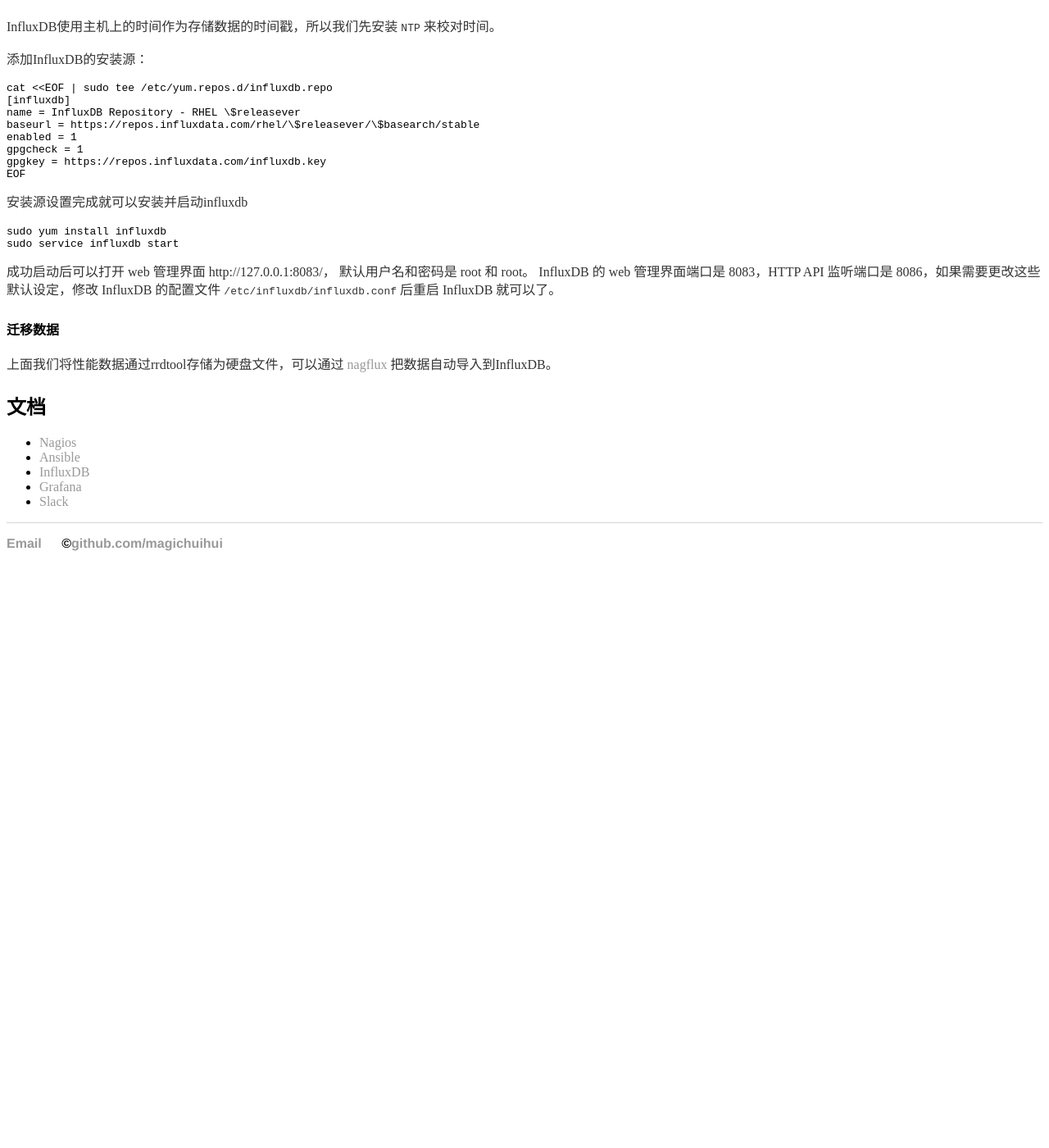
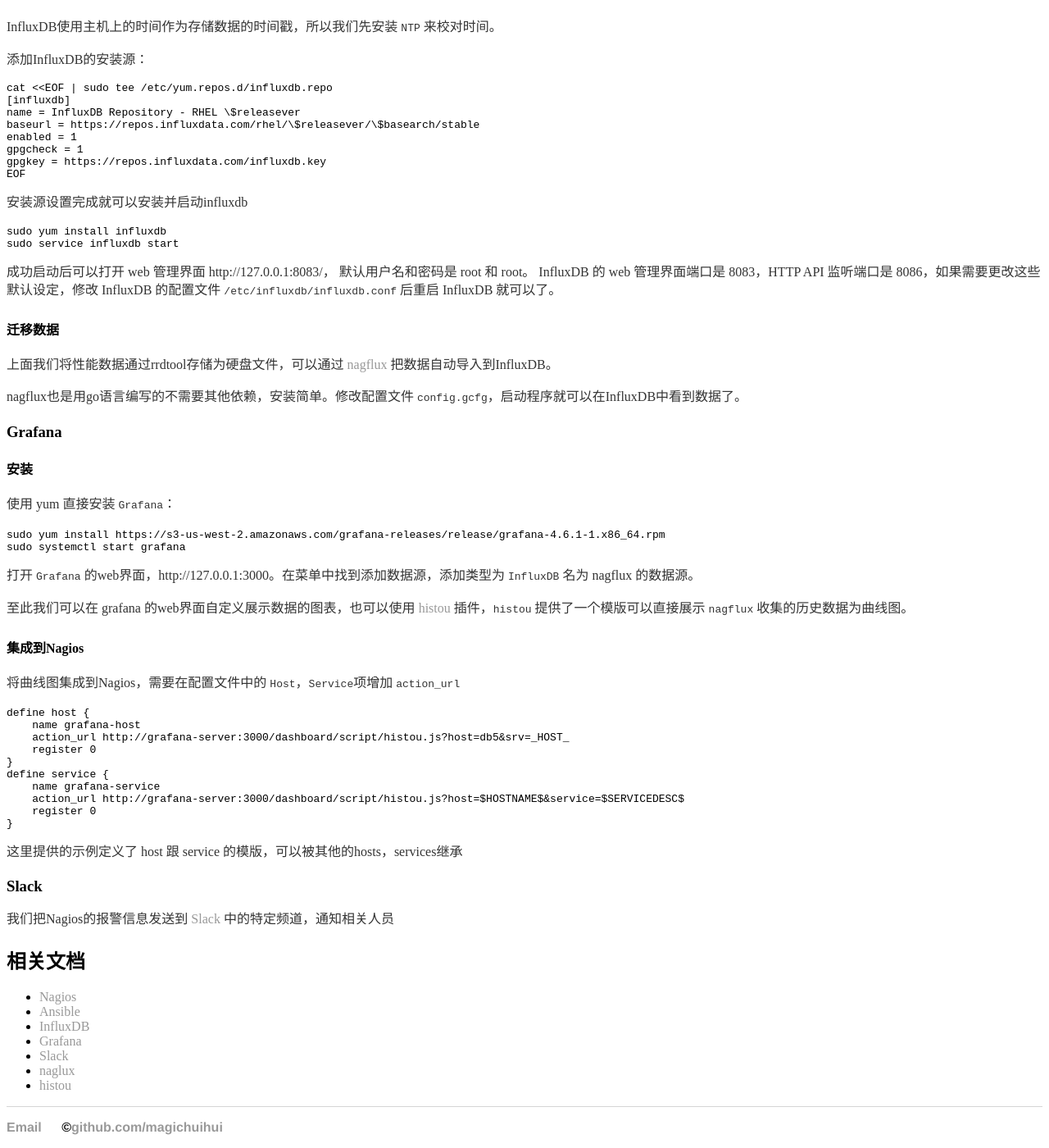
Before and after one commit to magichuihui/magichuihui.github.io, a Jekyll site: the page built from _posts/2017-11-06-nagios-ansible.md, in a window 1280 px wide and 1400 px high, scrolled down 2041 px. Shown: the whole window at 82% size. Built offline with Jekyll 4.4.1, drawn with Linux system fonts in a browser that asks for light colours; before the commit the page ends 2729 px from its top, so only the background shows below that.

Commit message:
add granfa setup

````diff
--- a/_posts/2017-11-06-nagios-ansible.md
+++ b/_posts/2017-11-06-nagios-ansible.md
@@ -104,16 +104,56 @@
 
 上面我们将性能数据通过rrdtool存储为硬盘文件，可以通过 [nagflux][6] 把数据自动导入到InfluxDB。
 
+nagflux也是用go语言编写的不需要其他依赖，安装简单。修改配置文件 `config.gcfg`，启动程序就可以在InfluxDB中看到数据了。
+
+### Grafana
+
+#### 安装
+
+使用 yum 直接安装 `Grafana`：
+
+```bash
+sudo yum install https://s3-us-west-2.amazonaws.com/grafana-releases/release/grafana-4.6.1-1.x86_64.rpm
+sudo systemctl start grafana
+```
+
+打开 `Grafana` 的web界面，http://127.0.0.1:3000。在菜单中找到添加数据源，添加类型为 `InfluxDB` 名为 nagflux 的数据源。
+
+至此我们可以在 grafana 的web界面自定义展示数据的图表，也可以使用 [histou][7] 插件，`histou` 提供了一个模版可以直接展示 `nagflux` 收集的历史数据为曲线图。
+
+#### 集成到Nagios
+
+将曲线图集成到Nagios，需要在配置文件中的 `Host`，`Service`项增加 `action_url`
+
+```
+define host {
+    name grafana-host
+    action_url http://grafana-server:3000/dashboard/script/histou.js?host=db5&srv=_HOST_
+    register 0
+}
+define service {
+    name grafana-service
+    action_url http://grafana-server:3000/dashboard/script/histou.js?host=$HOSTNAME$&service=$SERVICEDESC$
+    register 0
+}
+```
+
+这里提供的示例定义了 host 跟 service 的模版，可以被其他的hosts，services继承
+
+### Slack
+
+我们把Nagios的报警信息发送到 [Slack][5] 中的特定频道，通知相关人员
 
 
-
-## 文档
+## 相关文档
 
 * [Nagios][1]
 * [Ansible][2]
 * [InfluxDB][3]
 * [Grafana][4]
 * [Slack][5]
+* [naglux][6]
+* [histou][7]
 
 
 [1]: https://assets.nagios.com/downloads/nagioscore/docs/nagioscore/4/en/quickstart.html#_ga=2.92539934.2061844877.1509670667-1605740700.1509670667
````
Also changed, not shown: other parts of _posts/2017-11-06-nagios-ansible.md (+1 -0 lines).
